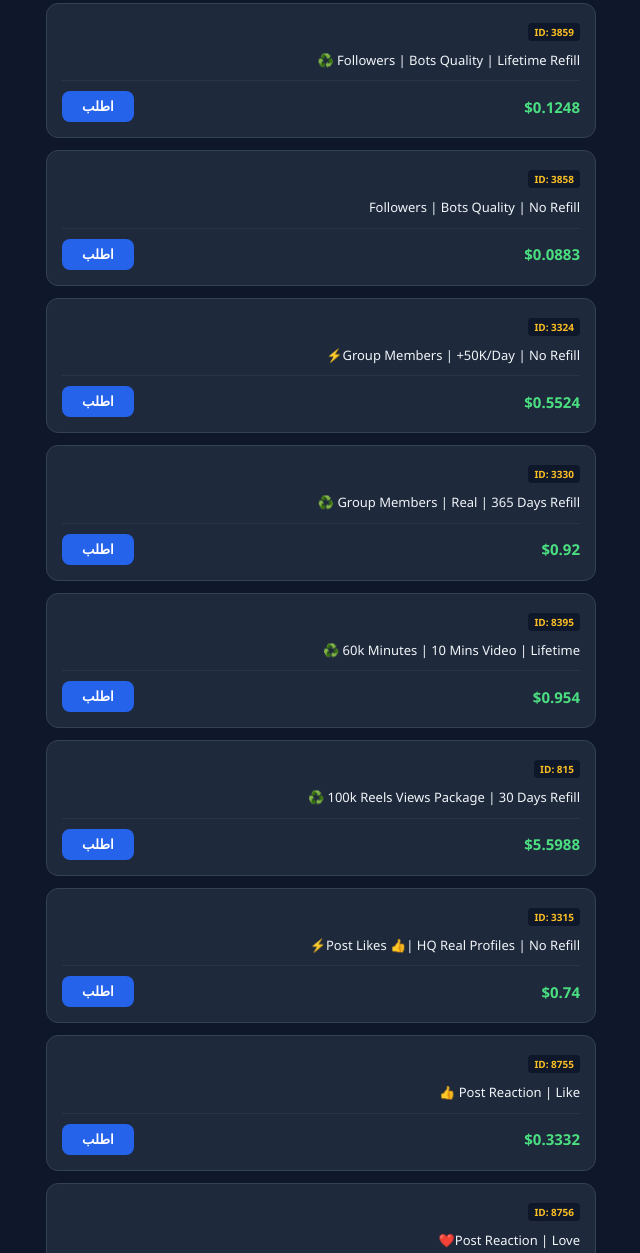
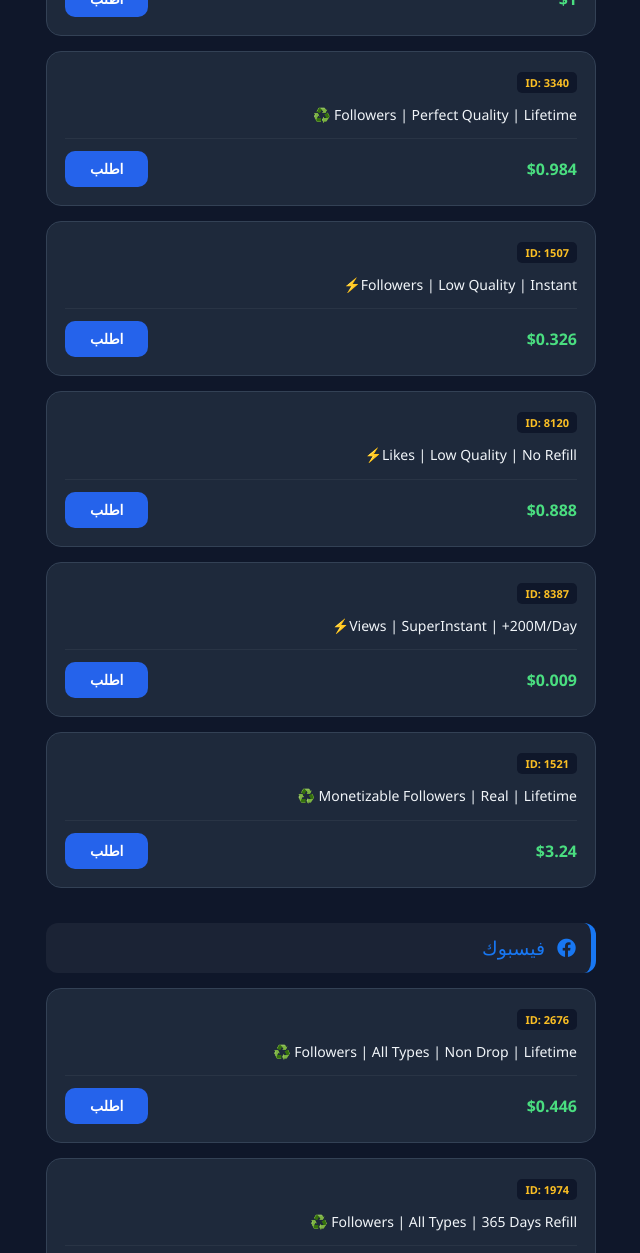
Before and after one commit to karimtreize13/karim-smm-panel, a website: page index.html in a window 1280 px wide. Shown: the part 544-1797 px from the top of the page, without its empty margins (319-959 px from the left). Drawn offline with Linux system fonts and the light colour scheme.

Commit message:
Refactor index.html with style and functionality updates
Updated title and modified styles for various elements in index.html. Adjusted modal functionality and improved input handling.

```diff
--- a/index.html
+++ b/index.html
@@ -3,15 +3,16 @@
 <head>
     <meta charset="UTF-8">
     <meta name="viewport" content="width=device-width, initial-scale=1.0">
-    <title>KARIMTREIZE13 | المتجر الشامل</title>
+    <title>KARIMTREIZE13 | المتجر الاحترافي</title>
     <link rel="stylesheet" href="https://cdnjs.cloudflare.com/ajax/libs/font-awesome/6.0.0/css/all.min.css" />
     <style>
         :root { --primary: #2563eb; --dark: #0f172a; --gold: #fbbf24; --card-bg: #1e293b; }
         body { background: var(--dark); color: white; font-family: 'Segoe UI', sans-serif; margin: 0; padding-bottom: 80px; text-align: right; user-select: none; }
-        .header { background: linear-gradient(135deg, #1e293b 0%, #0f172a 100%); padding: 25px; text-align: center; border-bottom: 3px solid var(--gold); position: sticky; top: 0; z-index: 1000; box-shadow: 0 4px 10px rgba(0,0,0,0.3); }
+        .header { background: linear-gradient(135deg, #1e293b 0%, #0f172a 100%); padding: 25px; text-align: center; border-bottom: 3px solid var(--gold); position: sticky; top: 0; z-index: 1000; }
         .container { padding: 15px; max-width: 550px; margin: auto; }
 
-        .section-title { font-size: 18px; margin: 35px 0 15px; display: flex; align-items: center; gap: 12px; padding: 12px 15px; background: rgba(255,255,255,0.05); border-radius: 12px; border-right: 5px solid var(--gold); }
+        /* تصميم الأقسام (الأغصان) */
+        .section-title { font-size: 19px; margin: 35px 0 15px; display: flex; align-items: center; gap: 12px; padding: 12px 15px; background: rgba(255,255,255,0.05); border-radius: 12px; border-right: 5px solid var(--gold); }
         .fb-title { border-right-color: #1877f2; color: #1877f2; }
         .tk-title { border-right-color: #ffffff; color: #ffffff; }
         .ig-title { border-right-color: #e4405f; color: #e4405f; }
@@ -19,20 +20,21 @@
         .tg-title { border-right-color: #0088cc; color: #0088cc; }
         .other-title { border-right-color: var(--gold); color: var(--gold); }
 
-        .service-card { background: var(--card-bg); border-radius: 12px; padding: 15px; margin-bottom: 12px; border: 1px solid #334155; transition: 0.3s; }
-        .service-card:hover { border-color: var(--primary); }
-        .s-id { font-size: 10px; color: var(--gold); background: #0f172a; padding: 2px 6px; border-radius: 4px; font-weight: bold; }
-        .s-name { display: block; font-size: 13px; margin: 10px 0; color: #f1f5f9; line-height: 1.5; }
-        .s-footer { display: flex; justify-content: space-between; align-items: center; border-top: 1px solid rgba(255,255,255,0.05); padding-top: 10px; }
-        .s-price { color: #4ade80; font-weight: bold; font-size: 15px; }
-        .order-btn { background: var(--primary); color: white; border: none; padding: 8px 20px; border-radius: 8px; cursor: pointer; font-weight: bold; }
+        .service-card { background: var(--card-bg); border-radius: 15px; padding: 18px; margin-bottom: 15px; border: 1px solid #334155; }
+        .s-id { font-size: 11px; color: var(--gold); background: #0f172a; padding: 3px 8px; border-radius: 5px; font-weight: bold; }
+        .s-name { display: block; font-size: 14px; margin: 12px 0; color: #f1f5f9; line-height: 1.6; }
+        .s-footer { display: flex; justify-content: space-between; align-items: center; border-top: 1px solid rgba(255,255,255,0.05); padding-top: 12px; }
+        .s-price { color: #4ade80; font-weight: bold; font-size: 16px; }
+        .order-btn { background: var(--primary); color: white; border: none; padding: 10px 25px; border-radius: 10px; cursor: pointer; font-weight: bold; font-size: 14px; }
 
-        .footer-text { text-align: center; margin-top: 50px; color: #64748b; font-size: 13px; padding: 20px; border-top: 1px solid #334155; }
+        .footer-text { text-align: center; margin-top: 50px; color: #64748b; font-size: 14px; padding: 20px; }
 
+        /* المودال - نافذة الطلب */
         .modal { display: none; position: fixed; top: 0; left: 0; width: 100%; height: 100%; background: rgba(0,0,0,0.9); z-index: 2000; align-items: center; justify-content: center; backdrop-filter: blur(8px); }
-        .modal-content { background: var(--card-bg); padding: 25px; border-radius: 20px; width: 85%; max-width: 360px; border: 1px solid var(--gold); box-shadow: 0 0 20px rgba(0,0,0,0.5); }
-        input, select { width: 100%; padding: 14px; margin-bottom: 12px; border-radius: 10px; border: 1px solid #334155; background: #0f172a; color: white; text-align: center; font-size: 14px; box-sizing: border-box; }
-        .confirm-btn { background: #10b981; color: white; border: none; padding: 14px; width: 100%; border-radius: 10px; font-weight: bold; cursor: pointer; font-size: 15px; }
+        .modal-content { background: var(--card-bg); padding: 25px; border-radius: 20px; width: 85%; max-width: 360px; border: 1px solid var(--gold); }
+        .modal-title { color: var(--gold); text-align: center; margin-bottom: 20px; font-size: 18px; }
+        input, select { width: 100%; padding: 14px; margin-bottom: 12px; border-radius: 10px; border: 1px solid #334155; background: #0f172a; color: white; text-align: center; font-size: 15px; box-sizing: border-box; }
+        .confirm-btn { background: #10b981; color: white; border: none; padding: 15px; width: 100%; border-radius: 12px; font-weight: bold; cursor: pointer; font-size: 16px; }
     </style>
 </head>
 <body>
@@ -46,92 +48,60 @@
 
 <div id="orderModal" class="modal">
     <div class="modal-content">
-        <h3 id="modalTitle" style="color:var(--gold); text-align:center; margin-top:0;">تفاصيل الطلب</h3>
-        <input type="email" id="userEmail" placeholder="البريد الإلكتروني (Gmail)">
-        <input type="url" id="userLink" placeholder="رابط الحساب أو المنشور">
+        <div class="modal-title" id="modalTitle">تفاصيل الطلب</div>
+
+        <input type="email" id="userEmail" placeholder="البريد الإلكتروني (Gmail)" style="display: none;">
+
+        <input type="url" id="userLink" placeholder="ضع الرابط هنا">
         <input type="number" id="userQty" placeholder="الكمية المطلوبة" value="1000">
+
         <select id="payMethod">
             <option value="BaridiMob">بريدي موب (BaridiMob)</option>
             <option value="CCP">البريد الجزائري (CCP)</option>
             <option value="Binance">بينانس (USDT)</option>
             <option value="Flexy">فليكسي (Flexy)</option>
         </select>
+
         <button class="confirm-btn" onclick="sendToWA()">إرسال الطلب للواتساب</button>
-        <button class="confirm-btn" style="background:#ef4444; margin-top:8px;" onclick="closeM()">إلغاء</button>
+        <button class="confirm-btn" style="background:#ef4444; margin-top:10px;" onclick="closeM()">إلغاء</button>
     </div>
 </div>
 
 <script>
     const servicesData = [
-        { cat: "فيسبوك", icon: "fab fa-facebook", class: "fb-title", items: [
-            {id: 2676, n: "Followers | All Types | Non Drop | Lifetime ♻️", p: 0.446},
-            {id: 1974, n: "Followers | All Types | 365 Days Refill ♻️", p: 0.412},
-            {id: 3859, n: "Followers | Bots Quality | Lifetime Refill ♻️", p: 0.1248},
-            {id: 3858, n: "Followers | Bots Quality | No Refill", p: 0.0883},
-            {id: 3324, n: "Group Members | +50K/Day | No Refill⚡", p: 0.5524},
-            {id: 3330, n: "Group Members | Real | 365 Days Refill ♻️", p: 0.92},
-            {id: 8395, n: "60k Minutes | 10 Mins Video | Lifetime ♻️", p: 0.954},
-            {id: 815, n: "100k Reels Views Package | 30 Days Refill ♻️", p: 5.5988},
-            {id: 3315, n: "Post Likes 👍| HQ Real Profiles | No Refill⚡", p: 0.74},
-            {id: 8755, n: "Post Reaction | Like 👍", p: 0.3332},
-            {id: 8756, n: "Post Reaction | Love❤️", p: 0.4332},
-            {id: 7592, n: "Views | Video/Reel | Lifetime Refill⚡", p: 0.0150},
-            {id: 8610, n: "Views | Video/Reel | Lifetime Refill ♻️🔥", p: 0.0222}
-        ]},
         { cat: "تيك توك", icon: "fab fa-tiktok", class: "tk-title", items: [
             {id: 8109, n: "Followers | Low Quality | No Refill⚡", p: 0.1188},
             {id: 3338, n: "Followers | HQ Real | Lifetime Refill ♻️", p: 1.0},
             {id: 3340, n: "Followers | Perfect Quality | Lifetime ♻️", p: 0.984},
             {id: 1507, n: "Followers | Low Quality | Instant⚡", p: 0.326},
-            {id: 3350, n: "Followers | HQ Real | UltraFast | No Refill⚡", p: 0.6725},
-            {id: 3810, n: "Followers | HQ Real | Lifetime Refill⭐", p: 1.8424},
-            {id: 3231, n: "Followers | HQ Real | Lifetime Refill⭐⚡", p: 2.08},
             {id: 8120, n: "Likes | Low Quality | No Refill⚡", p: 0.888},
-            {id: 3348, n: "Likes | SuperInstant | Lifetime Refill⚡", p: 0.999},
-            {id: 1972, n: "Likes | Instant | Lifetime Refill⚡", p: 0.999},
             {id: 8387, n: "Views | SuperInstant | +200M/Day⚡", p: 0.0090},
-            {id: 6930, n: "Views | Superfast | No Refill⚡", p: 0.0100},
-            {id: 8345, n: "Live Likes | SuperInstant⭐", p: 0.0100},
-            {id: 6915, n: "Live Stream Likes | 0-10 Mins⭐", p: 0.0090},
-            {id: 1521, n: "Monetizable Followers | Real | Lifetime ♻️⚡", p: 3.24},
-            {id: 3490, n: "Monetizable Views | Min 100K | Lifetime⭐", p: 0.0925},
-            {id: 3506, n: "Monetizable Views | Min 50K | Lifetime⭐", p: 0.0855}
+            {id: 1521, n: "Monetizable Followers | Real | Lifetime ♻️", p: 3.24}
+        ]},
+        { cat: "فيسبوك", icon: "fab fa-facebook", class: "fb-title", items: [
+            {id: 2676, n: "Followers | All Types | Non Drop | Lifetime ♻️", p: 0.446},
+            {id: 1974, n: "Followers | All Types | 365 Days Refill ♻️", p: 0.412},
+            {id: 3324, n: "Group Members | +50K/Day | No Refill⚡", p: 0.5524},
+            {id: 8610, n: "Views | Video/Reel | Lifetime Refill ♻️🔥", p: 0.0222}
         ]},
         { cat: "انستقرام", icon: "fab fa-instagram", class: "ig-title", items: [
-            {id: 7820, n: "Followers | Real Old | Lifetime Refill ♻️⚡", p: 1.0},
-            {id: 1348, n: "Followers | Real Old | Lifetime Refill ⭐⚡", p: 1.567},
-            {id: 3779, n: "Followers | Real Old | UltraFast ⭐♻️⚡", p: 2.056},
-            {id: 8801, n: "Likes | Real Old | No Refill⚡", p: 0.6331},
-            {id: 7869, n: "Likes | Real Old | Instant ⭐⚡", p: 0.222},
+            {id: 7820, n: "Followers | Real Old | Lifetime Refill ♻️", p: 1.0},
             {id: 7790, n: "Likes | Real Old | Lifetime Refill ⭐⚡", p: 1.156},
-            {id: 6441, n: "Views | All Links | Ultra Fast ⚡", p: 0.0099},
-            {id: 7788, n: "Views | All Links | Instant ⚡", p: 0.020}
+            {id: 6441, n: "Views | All Links | Ultra Fast ⚡", p: 0.0099}
         ]},
         { cat: "يوتيوب", icon: "fab fa-youtube", class: "yt-title", items: [
             {id: 1539, n: "Subscribers | Speed 300/Day | Lifetime ♻️", p: 21.62},
-            {id: 1563, n: "Subscribers + Extra | Speed 1K/Day | Lifetime ♻️", p: 26.92},
-            {id: 1848, n: "Subscribers | 100% Real | Lifetime ⭐♻️", p: 30.625},
-            {id: 3274, n: "Shorts Subscribers | Lifetime Refill ♻️", p: 18.82},
             {id: 935, n: "Likes | Real | SuperFast⚡", p: 0.232},
-            {id: 7614, n: "Likes | HQ Real | Lifetime ⭐♻️", p: 0.888},
-            {id: 8140, n: "Likes | Real Organic | Lifetime ⭐♻️", p: 0.998},
-            {id: 3544, n: "Video / Shorts Views | Lifetime ⭐⚡", p: 1.0},
-            {id: 8413, n: "Views + Extra | Instant | Lifetime ⭐⚡", p: 2.02},
-            {id: 6275, n: "Earnings views | 0.1$ - 4$ Revenue", p: 3.1613}
+            {id: 3544, n: "Video / Shorts Views | Lifetime ⭐⚡", p: 1.0}
         ]},
         { cat: "تليجرام", icon: "fab fa-telegram", class: "tg-title", items: [
             {id: 3428, n: "Members | HQ Real | Lifetime Refill ⭐♻️", p: 0.99},
-            {id: 7102, n: "Reactions Positive [👍❤️👏🔥🥰🎉]", p: 0.12},
-            {id: 7103, n: "Reactions Negative [👎😢🤯😱🤬💩🤔]", p: 0.12},
-            {id: 6805, n: "Post Views [1 Post] [Superfast]⭐⚡", p: 0.010},
-            {id: 7068, n: "View | Instant | +200K/Day | No Refill⭐⚡", p: 0.028}
+            {id: 7102, n: "Reactions Positive [👍❤️👏🔥]", p: 0.12}
         ]},
-        { cat: "الاشتراكات والبرامج", icon: "fas fa-gem", class: "other-title", items: [
+        { cat: "الاشتراكات", icon: "fas fa-gem", class: "other-title", isSub: true, items: [
             {id: 3407, n: "Gemini Pro | Google Storage 2TB | 12 Month", p: 5.23},
-            {id: 944, n: "Canva Premium | 1-3 Years Package", p: 0.40},
-            {id: 3343, n: "Blackblox AI Premium | ChatGPT/Gemini | 3 Month", p: 10.00},
-            {id: 3364, n: "CapCut Premium | Private on your mail | 1 Month", p: 5.00},
-            {id: 8607, n: "Netflix Premium Account | 4K UHD | 1 Month", p: 4.50}
+            {id: 8607, n: "Netflix Premium Account | 4K UHD | 1 Month", p: 4.50},
+            {id: 944, n: "Canva Premium | 1-3 Years Package", p: 0.40}
         ]}
     ];
 
@@ -144,7 +114,7 @@
                     <span class="s-name">${s.n}</span>
                     <div class="s-footer">
                         <span class="s-price">$${s.p}</span>
-                        <button class="order-btn" onclick="openM('${s.id}','${s.n}',${s.p})">اطلب</button>
+                        <button class="order-btn" onclick="openM('${s.id}','${s.n}',${s.p}, ${sec.isSub || false})">اطلب</button>
                     </div>
                 </div>
             `).join('')}
@@ -152,8 +122,16 @@
     }
     render();
 
-    let activeN="", activeP=0, activeID="";
-    function openM(id,n,p) { activeID=id; activeN=n; activeP=p; document.getElementById('orderModal').style.display='flex'; }
+    let activeN="", activeID="", activeIsSub=false;
+
+    function openM(id, n, p, isSub) {
+        activeID=id; activeN=n; activeIsSub=isSub;
+        document.getElementById('modalTitle').innerText = n;
+        // إظهار أو إخفاء حقل البريد حسب القسم
+        document.getElementById('userEmail').style.display = isSub ? "block" : "none";
+        document.getElementById('orderModal').style.display='flex';
+    }
+
     function closeM() { document.getElementById('orderModal').style.display='none'; }
 
     function sendToWA() {
@@ -161,9 +139,13 @@
         const link = document.getElementById('userLink').value;
         const qty = document.getElementById('userQty').value;
         const pay = document.getElementById('payMethod').value;
-        if(!email || !link || !qty) return alert("يرجى ملء البيانات!");
 
-        const msg = `🚀 *طلب جديد KARIMTREIZE13*%0A👤 *إيميل:* ${email}%0A📦 *الخدمة:* ${activeN}%0A🆔 *المعرف:* ${activeID}%0A🔗 *الرابط:* ${link}%0A🔢 *الكمية:* ${qty}%0A💳 *الدفع:* ${pay}`;
+        if(!link || !qty) return alert("يرجى إكمال البيانات!");
+        if(activeIsSub && !email) return alert("يرجى إدخال البريد الإلكتروني للاشتراك!");
+
+        let msg = `🚀 *طلب جديد KARIMTREIZE13*%0A📦 *الخدمة:* ${activeN}%0A🆔 *المعرف:* ${activeID}%0A🔗 *الرابط:* ${link}%0A🔢 *الكمية:* ${qty}%0A💳 *طريقة الدفع:* ${pay}`;
+        if(activeIsSub) msg += `%0A📧 *البريد:* ${email}`;
+
         window.open(`https://wa.me/213656251947?text=${msg}`, '_blank');
         closeM();
     }
```
